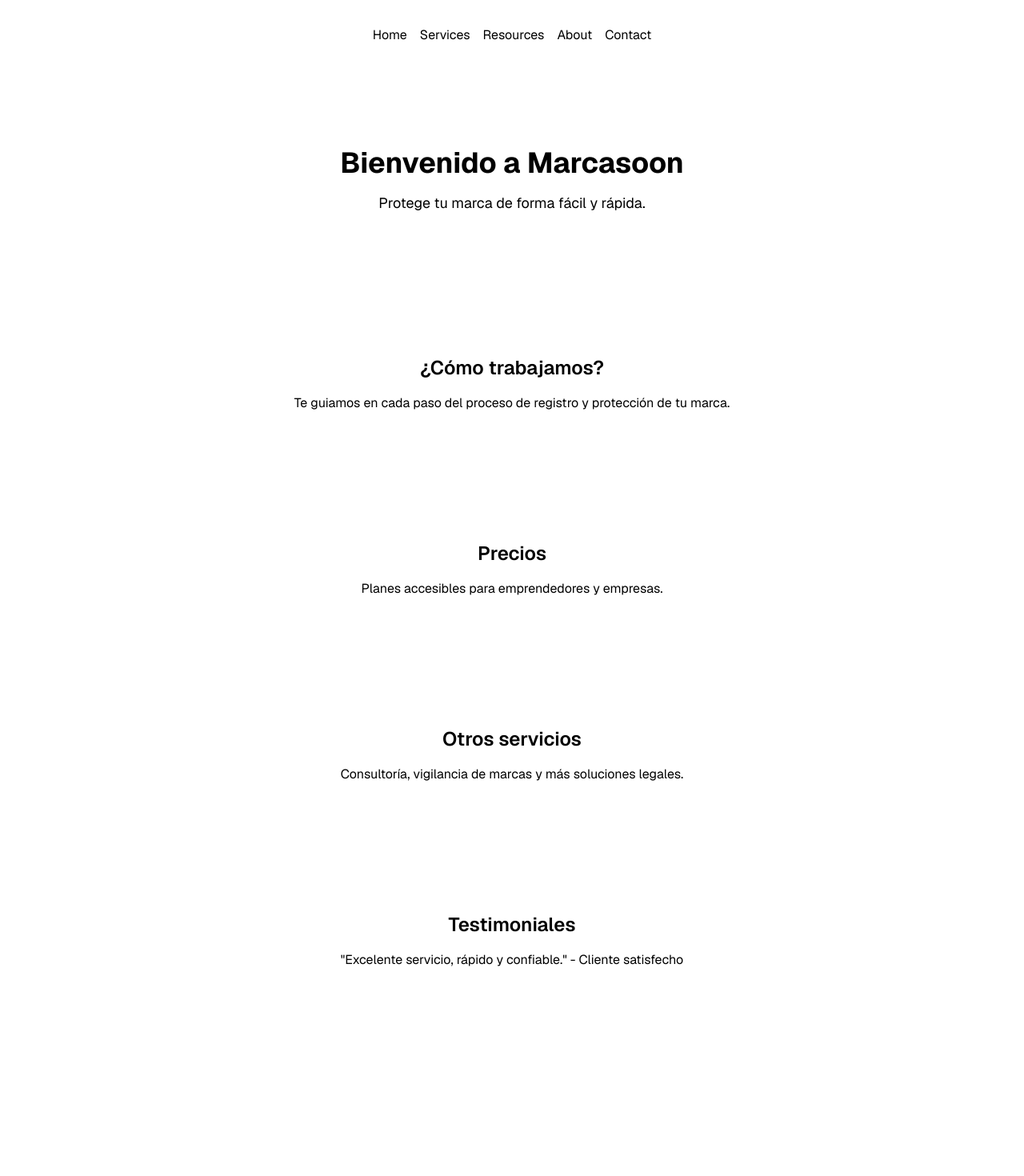
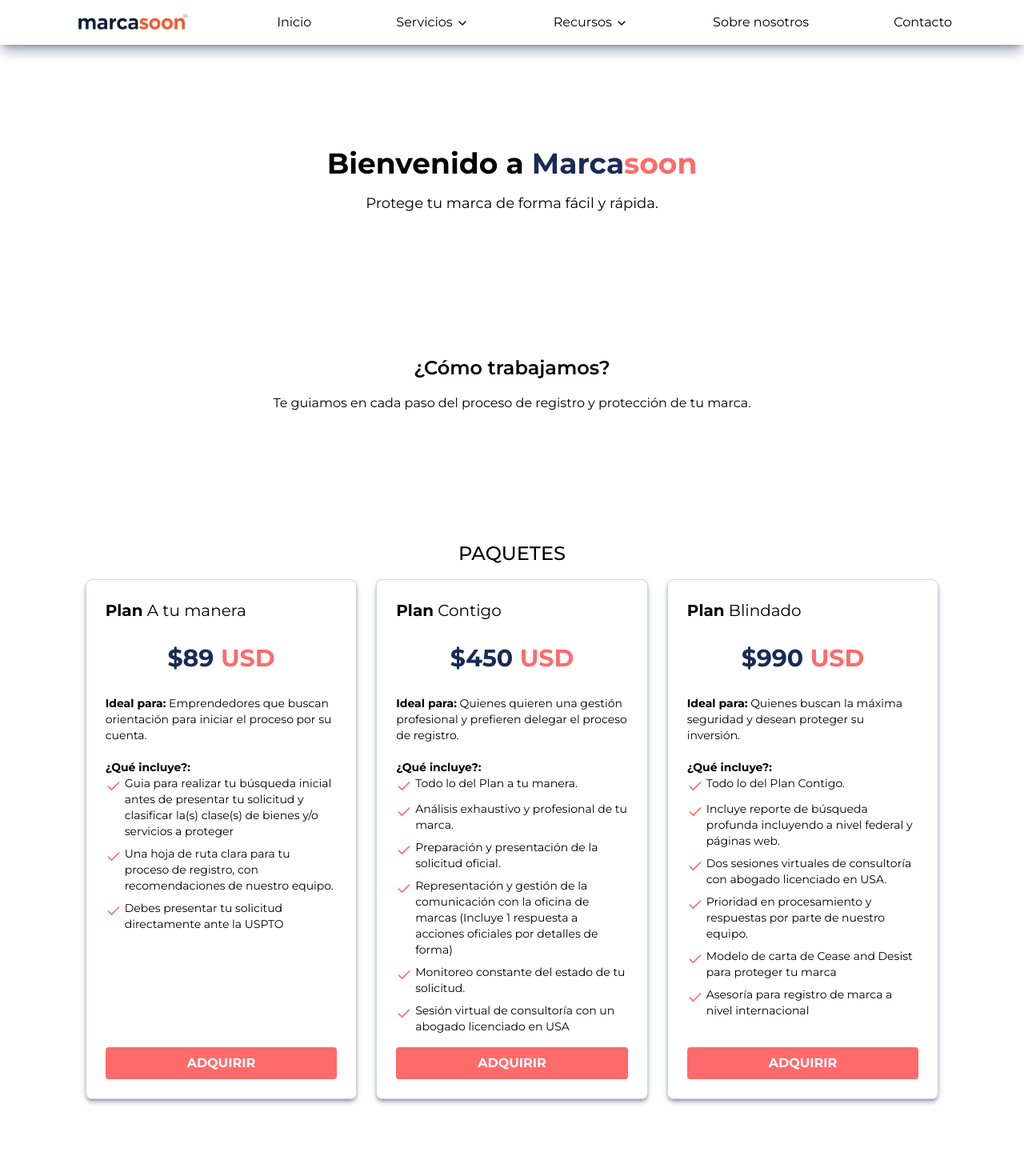
Before and after one commit to ParkerPiter/marcasoon-webapp, a Next.js app in the folder frontend/: page / in a window 1280 px wide. Shown: the top 1470 px of the page at 80% size. Before the commit the page ends 1340 px from the top, so only its background shows below. Built offline with nearby package versions, Linux system fonts and the light colour scheme.

Commit message:
start the front

```diff
--- /dev/null
+++ b/frontend/api/test.js
@@ -0,0 +1,44 @@
+export const paquetes = [
+    {
+        id:1,
+        title: "A tu manera",
+        description: "Ofrecemos una asesoría estratégica para que entiendas los pasos clave y te sientas seguro al iniciar tu solicitud.",
+        client_objetive: "Emprendedores que buscan orientación para iniciar el proceso por su cuenta.",
+        includes: [
+            "Guia para realizar tu búsqueda inicial antes de presentar tu solicitud y clasificar la(s) clase(s) de bienes y/o servicios a proteger",
+            "Una hoja de ruta clara para tu proceso de registro, con recomendaciones de nuestro equipo.",
+            "Debes presentar tu solicitud directamente ante la USPTO"
+        ],
+        price: 89
+    },
+    {
+        id:2,
+        title: "Contigo",
+        client_objetive: "Quienes quieren una gestión profesional y prefieren delegar el proceso de registro.",
+        description: "Nos encargamos de todo el proceso para que tu marca quede blindada de principio a fin, con la seguridad de que un experto te representa.",
+        includes: [
+            "Todo lo del Plan a tu manera.",
+            "Análisis exhaustivo y profesional de tu marca.",
+            "Preparación y presentación de la solicitud oficial.",
+            "Representación y gestión de la comunicación con la oficina de marcas (Incluye 1 respuesta a acciones oficiales por detalles de forma)",
+            "Monitoreo constante del estado de tu solicitud.",
+            "Sesión virtual de consultoría con un abogado licenciado en USA"
+        ],
+        price: 450
+    },
+    {
+        id:3,
+        title: "Blindado",
+        client_objetive: "Quienes buscan la máxima seguridad y desean proteger su inversión.",
+        description: "Este plan te da la tranquilidad total. Nos comprometemos con el éxito de tu registro y te garantizamos que tu inversión profesional está protegida.",
+        includes: [
+            "Todo lo del Plan Contigo.",
+            "Incluye reporte de búsqueda profunda incluyendo a nivel federal y páginas web.",
+            "Dos sesiones virtuales de consultoría con abogado licenciado en USA. ",
+            "Prioridad en procesamiento y respuestas por parte de nuestro equipo.",
+            "Modelo de carta de Cease and Desist para proteger tu marca ",
+            "Asesoría para registro de marca a nivel internacional"
+        ],
+        price: 990
+    }
+];
--- /dev/null
+++ b/frontend/src/app/components/LogoComponent.tsx
@@ -0,0 +1,13 @@
+"use client";
+
+import Image from "next/image";
+
+function LogoComponent() {
+  return (
+    <div className="flex items-center">
+      <Image src="/LOGO-PNG-PRINCIPAL.png" alt="Logo" width={150} height={25} />
+    </div>
+  );
+}
+
+export default LogoComponent;
--- a/frontend/src/app/components/NavComponent.tsx
+++ b/frontend/src/app/components/NavComponent.tsx
@@ -1,13 +1,52 @@
+"use client";
+
+import { useState } from "react";
+import { ChevronDown, ChevronUp } from 'lucide-react';
+import LogoComponent from "./LogoComponent";
 
 function NavComponent() {
+ const [isServicesOpen, setIsServicesOpen] = useState(false);
+ const [isResourcesOpen, setIsResourcesOpen] = useState(false);
+
   return (
-    <nav>
-        <div className="flex gap-4 text-black">
-            <p><a href="/">Home</a></p>
-            <p><a href="/">Services</a></p>
-            <p><a href="/">Resources</a></p>
-            <p><a href="/about">About</a></p>
-            <p><a href="/contact">Contact</a></p>
+    <nav className=" border-[#192A56] shadow-[#192a5667] shadow-lg py-4 flex  w-full sticky top-0 z-50 bg-white">
+        <div className="flex gap-4 text-black justify-evenly w-full">
+            <LogoComponent />
+            <p><a href="/">Inicio</a></p>
+            <div
+              className="relative"
+              onClick={() => {setIsServicesOpen(!isServicesOpen)
+                             setIsResourcesOpen(false);}
+              }
+            >
+              <p className="cursor-pointer">Servicios {isServicesOpen ? <ChevronUp className="inline w-4 h-4" /> : <ChevronDown className="inline w-4 h-4" />}</p>
+              {isServicesOpen && (
+                <div className="absolute top-full left-0 mt-0.5 w-48 bg-white rounded-md shadow-lg z-10 border border-[#192A56]  p-0.5">
+                  <a href="/servicios/registro" className="block px-4 py-2 text-sm text-gray-700 hover:bg-gray-100">Registro de Marca</a>
+                  <a href="/servicios/busqueda" className="block px-4 py-2 text-sm text-gray-700 hover:bg-gray-100">Búsqueda Fonética</a>
+                  <a href="/servicios/consultoria" className="block px-4 py-2 text-sm text-gray-700 hover:bg-gray-100">Consultoría Legal</a>
+                </div>
+              )}
+            </div>
+
+            <div
+              className="relative"
+              onClick={() => {setIsResourcesOpen(!isResourcesOpen)
+                              setIsServicesOpen(false);}
+              }
+            >
+              <p className="cursor-pointer">Recursos {isResourcesOpen ? <ChevronUp className="inline w-4 h-4" /> : <ChevronDown className="inline w-4 h-4" />}</p>
+              {isResourcesOpen && (
+                <div className="absolute top-full border-[#192A56] left-0 mt-0.5 w-48 bg-white rounded-md shadow-lg z-10 border-1 p-0.5">
+                  <a href="/recursos/blog" className="block px-4 py-2 text-sm text-gray-700 hover:bg-gray-100">Blog</a>
+                  <a href="/recursos/guides" className="block px-4 py-2 text-sm text-gray-700 hover:bg-gray-100">Guías</a>
+                  <a href="/recursos/webinars" className="block px-4 py-2 text-sm text-gray-700 hover:bg-gray-100">Webinars</a>
+                </div>
+              )}
+            </div>
+
+            <p><a href="/about">Sobre nosotros</a></p>
+            <p><a href="/contact">Contacto</a></p>
         </div>
     </nav>
   );
--- /dev/null
+++ b/frontend/src/app/components/packages/Card.tsx
@@ -0,0 +1,40 @@
+"use client";
+
+import { CardPrice } from "@/app/interfaces/card";
+import {Check} from 'lucide-react';
+
+const Card = ( { id, title, includes, description, price, client_objetive } : CardPrice) => {
+  return (
+    <div className="border border-gray-300 rounded-lg p-6 shadow-md shadow-[#192a5667] hover:shadow-2xl transition-shadow duration-300 flex flex-col">
+        <p className="text-xl" ><span className="font-bold">Plan</span> {title}</p>
+        <div className="flex flex-col  h-full">
+            <div>
+                <div className="my-4 min-h-[60px] flex items-center justify-center">
+                    <p className="text-3xl font-bold text-center text-[#192A56]" >${price} <span className="text-[#FF6B6B]">USD</span></p>
+                </div>
+                <div className="min-h-[80px]">
+                    <p className="text-sm" ><span className="font-bold">Ideal para:</span> {client_objetive}</p>
+                </div>
+            </div>
+
+            <div className="min-h-[200px]">
+                <ul className="text-sm space-y-2" ><span className="font-bold">¿Qué incluye?:</span>
+                    {includes.map((item, index) => (
+                      <li key={index} className="flex items-start gap-1">
+                        <Check className="flex-shrink-0 mt-1 w-5 h-5 text-[#FF6B6B]" />
+                        <span>{item}</span>
+                      </li>
+                    ))}
+                </ul>
+            </div>
+            <div className="mt-auto flex justify-center w-full">
+                <button className="w-full uppercase font-bold mt-4 button bg-[#FF6B6B] text-white py-2 px-4 rounded hover:cursor-pointer hover:bg-[#192A56]">Adquirir</button>
+            </div>
+
+        </div>
+      </div>
+
+  );
+};
+
+export default Card;
--- /dev/null
+++ b/frontend/src/app/components/packages/Cards.tsx
@@ -0,0 +1,24 @@
+"use client";
+
+import { paquetes } from '../../../../api/test'
+import CardPrice from './Card';
+
+const Cards = () => {
+  return (
+    <div className="grid grid-cols-1 md:grid-cols-3 gap-6">
+      {paquetes.map((paquete) => (
+        <CardPrice key={paquete.id}
+            id={paquete.id}
+            title={paquete.title}
+            client_objetive={paquete.client_objetive}
+            description={paquete.description}
+            includes={paquete.includes}
+            price={paquete.price}
+
+        />
+      ))}
+    </div>
+  );
+};
+
+export default Cards;
--- a/frontend/src/app/globals.css
+++ b/frontend/src/app/globals.css
@@ -1,14 +1,17 @@
+@import url('https://fonts.googleapis.com/css2?family=Montserrat:ital,wght@0,100..900;1,100..900&display=swap');
 @import "tailwindcss";
 
 :root {
   --background: #ffffff;
   --foreground: #171717;
+  --blue-color: #192A56;
+  --oragange-color: #FF6B6B;
 }
 
 @theme inline {
   --color-background: var(--background);
   --color-foreground: var(--foreground);
-  --font-sans: var(--font-geist-sans);
+  --font-sans: 'Montserrat', sans-serif;
   --font-mono: var(--font-geist-mono);
 }
 
@@ -22,5 +25,5 @@
 body {
   background: var(--background);
   color: var(--foreground);
-  font-family: Arial, Helvetica, sans-serif;
+  font-family: var(--font-sans);
 }
--- /dev/null
+++ b/frontend/src/app/interfaces/card.ts
@@ -0,0 +1,8 @@
+export interface CardPrice {
+    id:number,
+    title: string,
+    description: string;
+    client_objetive: string;
+    includes: string[];
+    price:number;
+}
--- a/frontend/src/app/page.tsx
+++ b/frontend/src/app/page.tsx
@@ -1,13 +1,14 @@
 import Image from "next/image";
 import NavComponent from "./components/NavComponent";
+import Cards from "./components/packages/Cards";
 
 export default function Home() {
   return (
-    <div className="font-sans min-h-screen p-8 pb-20 flex flex-col gap-16 items-center">
+    <div className="font-sans min-h-screen  pb-20 flex flex-col gap-16 items-center">
       <NavComponent />
       {/* Hero */}
       <section className="w-full py-16 text-black">
-        <h1 className="text-4xl font-bold text-center mb-4">Bienvenido a Marcasoon</h1>
+        <h1 className="text-4xl font-bold text-center mb-4">Bienvenido a <span className="text-[#192A56]">Marca</span><span className="text-[#FF6B6B]">soon</span></h1>
         <p className="text-center text-lg">Protege tu marca de forma fácil y rápida.</p>
       </section>
 
@@ -18,9 +19,9 @@
       </section>
 
       {/* Precios */}
-      <section className="w-full py-12 text-black">
-        <h2 className="text-2xl font-semibold text-center mb-4">Precios</h2>
-        <p className="text-center">Planes accesibles para emprendedores y empresas.</p>
+      <section className="w-5/6 py-12 text-black">
+        <h3 className="text-2xl font-medium text-center mb-4 uppercase">Paquetes</h3>
+        <Cards></Cards>
       </section>
 
       {/* Otros servicios */}
--- /dev/null
+++ b/frontend/tailwind.config.ts
@@ -0,0 +1,19 @@
+import type { Config } from "tailwindcss";
+
+const config: Config = {
+  content: [
+    "./src/pages/**/*.{js,ts,jsx,tsx,mdx}",
+    "./src/components/**/*.{js,ts,jsx,tsx,mdx}",
+    "./src/app/**/*.{js,ts,jsx,tsx,mdx}",
+  ],
+  theme: {
+    extend: {
+      colors: {
+        'blue-color': 'var(--blue-color)',
+        'orange-color': 'var(--oragange-color)',
+      },
+    },
+  },
+  plugins: [],
+};
+export default config;
```
Also changed, not shown: frontend/package.json (+7 -5 lines), frontend/public/LOGO-PNG-PRINCIPAL.png (added), 1 other file (tests, documents, lock files or other folders).
